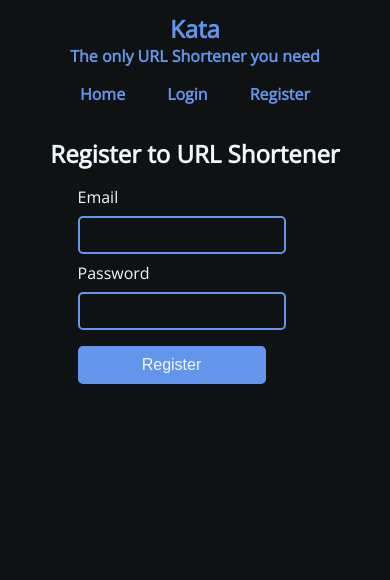
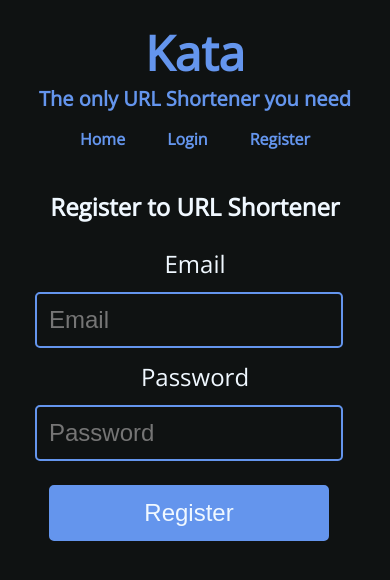
Before and after one commit to dheerajdlalwani/url-shortener, a Flask app: page /register/ in a window 390 px wide. Shown: the top 580 px of the page. Run offline with Flask 2, Linux system fonts and the light colour scheme.

Commit message:
enhance UI and restrict users from shortening URLs from the same domain.

```diff
--- a/main.py
+++ b/main.py
@@ -12,10 +12,12 @@ project = Flask(__name__)
 project.secret_key = SECRET
 
 
+FORBIDDEN_URLS = ["user", "login", "logout", "register", "user/", "login/", "logout/", "register/", "/user", "/login", "/logout", "/register", "/user/", "/login/", "/logout/", "/register/"]
 
 @project.context_processor
 def inject_today_date():
     return {'now': datetime.now()}
+
 
 @project.route('/', methods=['POST', 'GET'])
 def home():
@@ -28,40 +30,48 @@ def home():
         except:
             custom_slug = ""
         if long_url != "":
-            print("Debug: Recieved Long URL")
-            if long_url[0:7] != "http://" and long_url[0:8] != "https://":
-                print(long_url[0:7])
-                long_url = "http://" + long_url
-                print(f"Maine new URL Ye banaya {long_url}")
-            if custom_slug != "":
-                if check_custom_slug_availability(custom_slug):
-                    short_url = custom_slug
+            if "kata-flask.herokuapp.com" in long_url:
+                message = "Cannot shorten URLs from this domain."
+                return render_template('home.html', message=message)
+            else:
+                print("Debug: Recieved Long URL")
+                if long_url[0:7] != "http://" and long_url[0:8] != "https://":
+                    print(long_url[0:7])
+                    long_url = "http://" + long_url
+                    print(f"Maine new URL Ye banaya {long_url}")
+                if custom_slug != "":
+                    if custom_slug in FORBIDDEN_URLS or "kata-flask.herokuapp.com" in custom_slug:
+                        message = "Invalid custom alias."
+                        return render_template('home.html', message=message)
+                    else:
+                        if check_custom_slug_availability(custom_slug):
+                            short_url = custom_slug
+                        else:
+                            message = "Custom URL already taken."
+                            return render_template('home.html', message=message)
                 else:
-                    message = "Custom URL already taken."
-                    return render_template('home.html', message=message)
-            else:
-                short_url = get_short_url()
-            print("Debug: Recieved Short URL")
-            print(f"User sent: {long_url}")
-            print(f"Short URL: {short_url}")
-            print(session)
-            if "user" in session:
-                print("User is logged in. Fetching user email.")
-                user_email = (session_collection.find_one({"_id": session["user"]}))["email"]
-                new_url = {
-                    "user": user_email,
-                    "long_url": long_url,
-                    "short_url": short_url,
-                    "click_count": 0
-                }
-            else:
-                new_url = {
-                    "long_url": long_url,
-                    "short_url": short_url,
-                    "click_count": 0
-                }
-            url_collection.insert_one(new_url)
-            return render_template('home.html', short_url=short_url, long_url=long_url)
+                    short_url = get_short_url()
+                print("Debug: Recieved Short URL")
+                print(f"User sent: {long_url}")
+                print(f"Short URL: {short_url}")
+                print(session)
+                if "user" in session:
+                    print("User is logged in. Fetching user email.")
+                    user_email = (session_collection.find_one({"_id": session["user"]}))["email"]
+                    new_url = {
+                        "user": user_email,
+                        "long_url": long_url,
+                        "short_url": short_url,
+                        "click_count": 0
+                    }
+                else:
+                    new_url = {
+                        "long_url": long_url,
+                        "short_url": short_url,
+                        "click_count": 0
+                    }
+                url_collection.insert_one(new_url)
+                return render_template('home.html', short_url=short_url, long_url=long_url)
         else:
             message = "Please enter a long url!"
             return render_template('home.html', message=message)
@@ -151,7 +161,7 @@ def logout():
         print(f"User email in session: {user_email}")
         session_collection.delete_one({"_id": f"{user}"})
         session.pop('user', None)
-        message = f"User - {user_email} is logged out successfully."
+        message = f"User logged out successfully."
         print(f"User - {user_email} logged out.")
         return render_template('home.html', message=message)
     else:
@@ -193,6 +203,10 @@ def register():
         return render_template('register.html')
 
 
+
+FORBIDDEN_URLS = ["user", "login", "logout", "register", "user/", "login/", "logout/", "register/", "/user", "/login", "/logout", "/register", "/user/", "/login/", "/logout/", "/register/"]
+
+
 @project.route('/<string:short_url>/', methods=['GET'])
 def transport(short_url):
     if short_url == "":
--- a/static/styles.css
+++ b/static/styles.css
@@ -81,17 +81,17 @@ main
     text-align: center;
     padding: 1em;
     margin: auto;
-    width: 75vw;
+    width: 90vw;
 }
 
-.form, .output
+.form, .output, .user
 {
     display: flex;
     flex-direction: column;
     justify-content: center;
     align-items: center;
     margin-top: 1em;
-    font-size: 1.25em;
+    font-size: 1.5em;
 }
 
 
@@ -100,15 +100,16 @@ main
     margin: 1em;
 }
 
-.user
+/* .user
 {
     display: flex;
     flex-direction: column;
     justify-content: center;
     align-items: flex-start;
+    margin: auto;
     margin-top: 1em;
-    font-size: 1em;
-}
+    font-size: 1.25em;
+} */
 
 
 .user-greeting
@@ -234,24 +235,29 @@ main
         width: 90vw;
         padding: 0.25em;
         margin: auto;
-        margin-top: 0.5em;
+        margin-top: 1em;
     }
 
     header > h1
     {
-        font-size:1.5em;
+        font-size:3em;
     }
 
     header > h2
     {
-        font-size:1em;
+        font-size:1.25em;
+    }
+    .form, .output
+    {
+        font-size: 1.25em;
     }
 
+    /* .form > input[type='submit'] , .user > input[type='submit'], .output > button, .user-short-url-copy
+    {
+        margin: 0.25em;
+        padding: 0.25em;
+    } */
 
-    .form, .output
-    {
-        font-size: 1em;
-    }
 
     .custom-slug-message
     {
@@ -259,7 +265,6 @@ main
         margin-top: 1em;
         margin-bottom: 1em;
     }
-
     .user-urls-container
     {
         display: flex;
@@ -268,8 +273,7 @@ main
         justify-content: center;
         align-items: center;
         width: 90vw;
-            }
-
+    }
     .user-url
     {
         display: flex;
@@ -290,7 +294,5 @@ main
         font-size: 0.75em;
         font-weight: 400;
         margin: 0.5em;
-
     }
-
 }
--- a/templates/register.html
+++ b/templates/register.html
@@ -16,9 +16,9 @@
 
 <form class="user" action="" method="POST">
     <label for="email">Email</label>
-    <input type="email" name="email" id="email">
+    <input type="email" placeholder="Email" name="email" id="email">
     <label for="password">Password</label>
-    <input type="password" name="password" id="password">
+    <input type="password" placeholder="Password" name="password" id="password">
     <input type="submit" value="Register">
 </form>
 {% endblock %}
```
